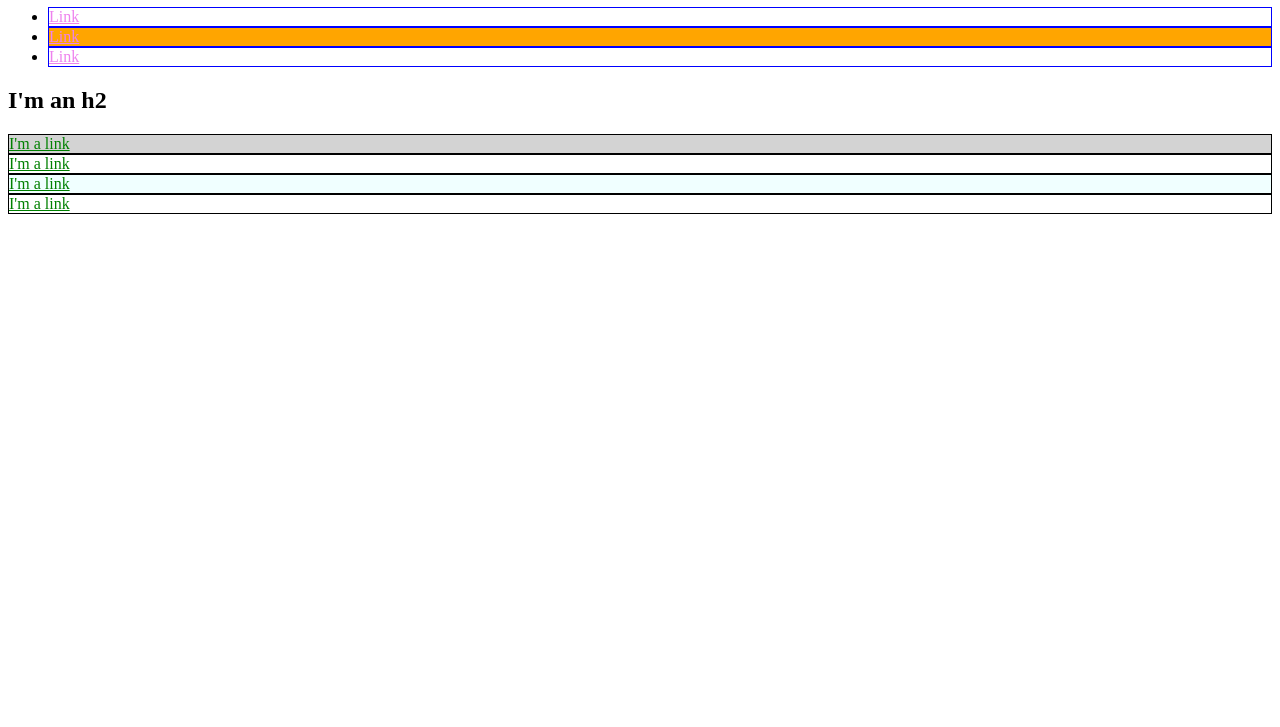
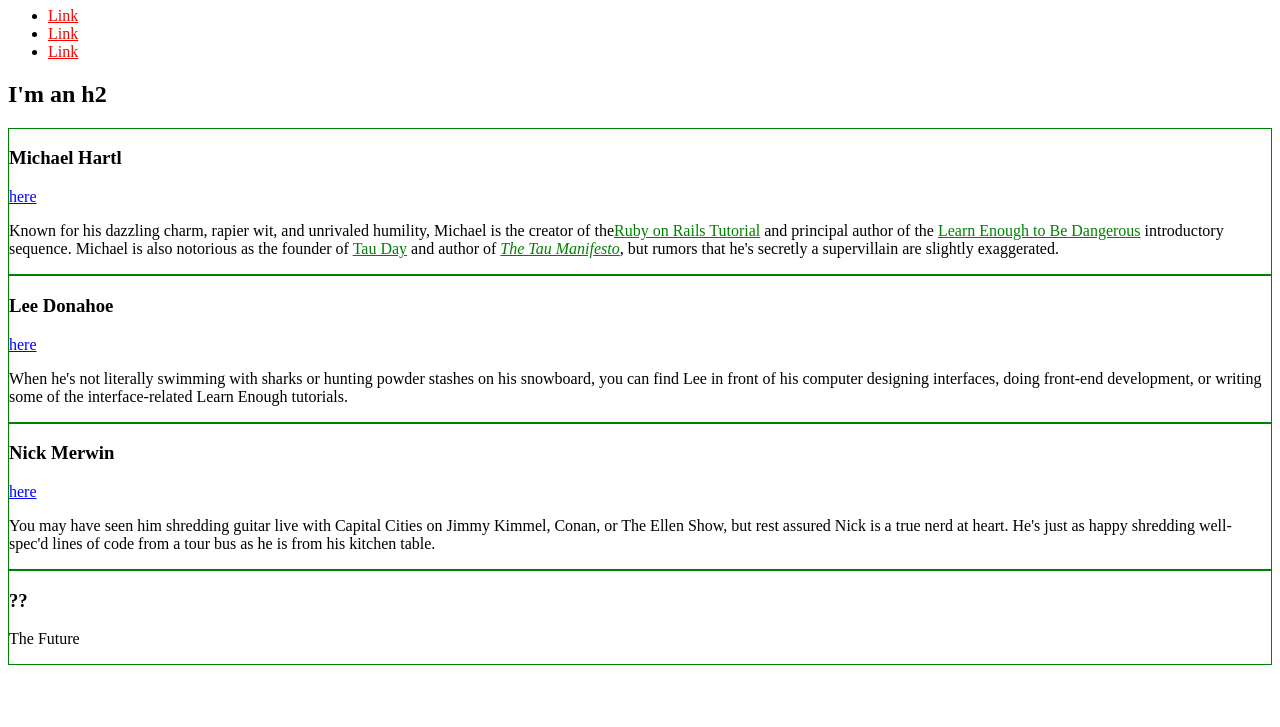
Before and after one commit to kimwipes/kimwipes.github.io, a plain HTML site: page index.html in a window 1280 px wide. Shown: the part 73-800 px from the top of the page. Drawn offline with Linux system fonts and the light colour scheme.

Commit message:
Completed Chapter2

```diff
--- a/index.html
+++ b/index.html
@@ -4,34 +4,30 @@
     <title>Test Page: Don't Panic</title>
     <meta charset="utf-8">
     <style>
+      /* グローバルスタイル */
       a {
         color: red;
       }
-      .azure-box {
-        background-color: azure;
+
+      /* バイオグラフィースタイル */
+      div.bio-box {
+        border: 1px solid green;
       }
       .bio-box {
         border: 1px solid black;
       }
-      .bio-box a {
+      .bio-copy a {
         color: green;
       }
-      #exec-bio {
-        background-color: lightgray;
-      }
-      li {
-        border: 1px solid blue;
-      }
-      li a {
-        color: violet;
-      }
-      #orange-box {
-        background-color: orange;
+
+      /* SNSスタイル */
+      .social-link {
+        color: blue;
       }
     </style>
   </head>
   <body>
-    <h1>I'm an h1</h1>
+    <h1 class="social-link">I'm an h1</h1>
     <ul>
       <li>
         <a href="https://example.com/">Link</a>
@@ -44,17 +40,40 @@
       </li>
     </ul>
     <h2>I'm an h2</h2>
-    <div id="exec-bio" class="bio-box">
-      <a href="https://example.com/">I'm a link</a>
+    <div class="bio-box">
+      <h3>Michael Hartl</h3>
+      <a href="https://twitter.com/mhartl" class="social-link">here</a>
+      <div class="bio-copy">
+        <p>
+          Known for his dazzling charm, rapier wit, and unrivaled humility, Michael is the creator of the<a href="https://www.railstutorial.org/">Ruby on Rails Tutorial</a> and principal author of the <a href="https://learnenough.com/"> Learn Enough to Be Dangerous</a> introductory sequence. Michael is also notorious as the founder of <a href="http://tauday.com/">Tau Day</a> and author of <a href="http://tauday.com/tau-manifesto"><em>The Tau Manifesto</em></a>, but rumors that he's secretly a supervillain are slightly exaggerated.
+        </p>
+      </div>
     </div>
     <div class="bio-box">
-      <a href="https://example.com/">I'm a link</a>
-    </div>
-    <div class="bio-box azure-box">
-      <a href="https://example.com/">I'm a link</a>
+      <h3>Lee Donahoe</h3>
+      <a href="https://twitter.com/leedonahoe" class="social-link">here</a>
+      <div class="bio-copy">
+        <p>
+          When he's not literally swimming with sharks or hunting powder stashes on his snowboard, you can find Lee in front of his computer designing interfaces, doing front-end development, or writing some of the interface-related Learn Enough tutorials.
+        </p>
+      </div>
     </div>
     <div class="bio-box">
-      <a href="https://example.com/">I'm a link</a>
+      <h3>Nick Merwin</h3>
+      <a href="https://twitter.com/nickmerwin" class="social-link">here</a>
+      <div class="bio-copy">
+        <p>
+          You may have seen him shredding guitar live with Capital Cities on Jimmy Kimmel, Conan, or The Ellen Show, but rest assured Nick is a true nerd at heart. He's just as happy shredding well-spec'd lines of code from a tour bus as he is from his kitchen table.
+        </p>
+      </div>
+    </div>
+    <div class="bio-box">
+      <h3>??</h3>
+      <div class="bio-copy">
+        <p>
+          The Future
+        </p>
+      </div>
     </div>
   </body>
 </html>
```
